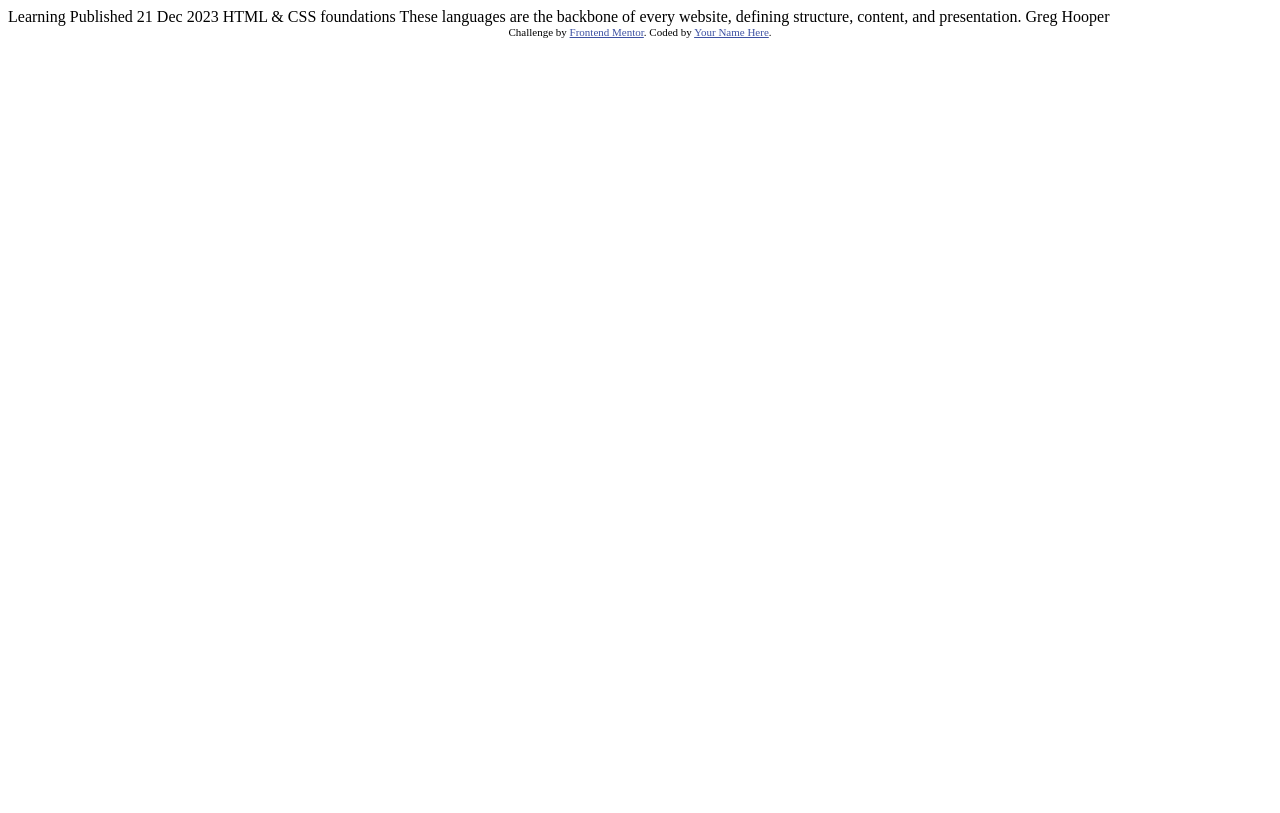
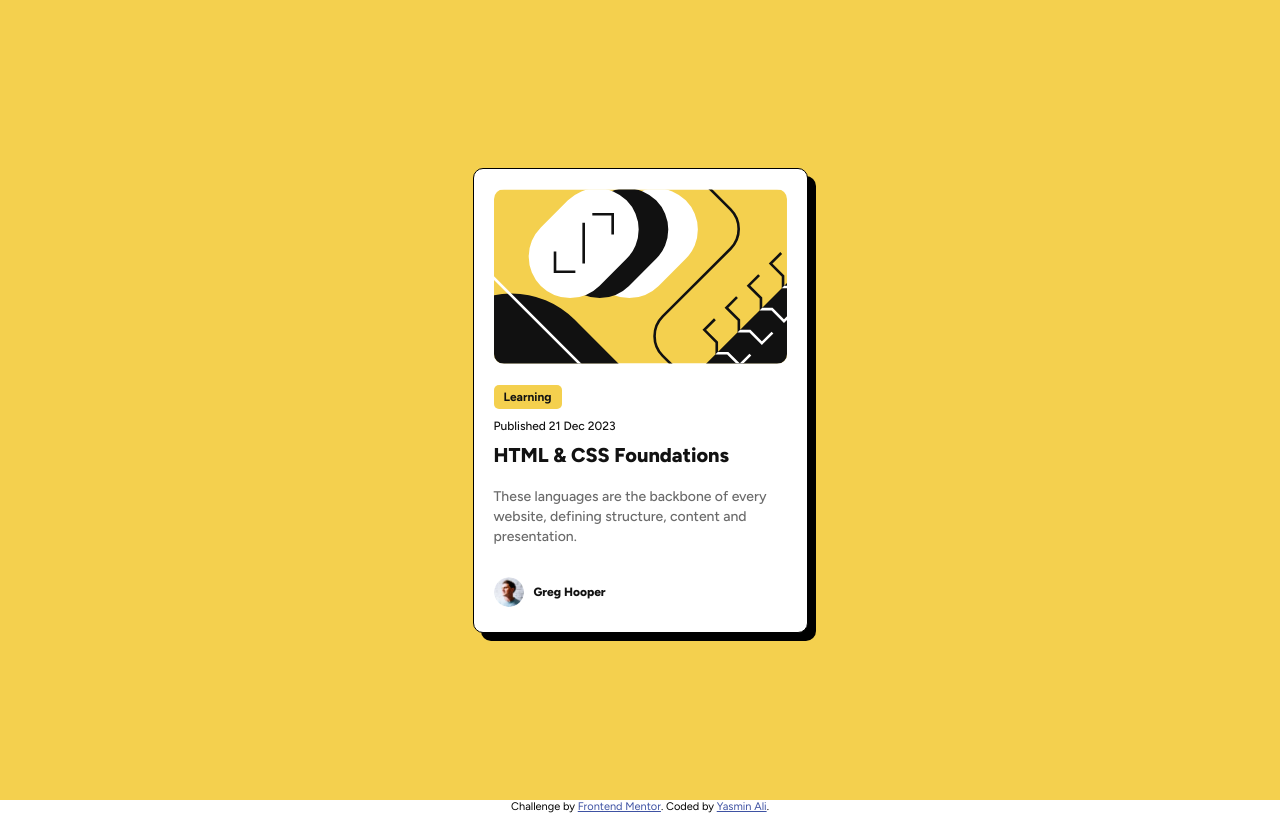
Before and after one commit to jzzmiiinn/Blog-preview-card, a plain HTML site: page index.html in a window 1280 px wide. Drawn offline with Linux system fonts and the light colour scheme.

Commit message:
Build a Blog Review Card

```diff
--- a/index.html
+++ b/index.html
@@ -1,34 +1,50 @@
-<!DOCTYPE html>
+<!doctype html>
 <html lang="en">
   <head>
-  <meta charset="UTF-8">
-  <meta name="viewport" content="width=device-width, initial-scale=1.0"> <!-- displays site properly based on user's device -->
+    <meta charset="UTF-8" />
+    <meta name="viewport" content="width=device-width, initial-scale=1.0" />
 
-  <link rel="icon" type="image/png" sizes="32x32" href="./assets/images/favicon-32x32.png">
+    <link
+      rel="icon"
+      type="image/png"
+      sizes="32x32"
+      href="./assets/images/favicon-32x32.png"
+    />
 
     <title>Frontend Mentor | Blog preview card</title>
-
-  <!-- Feel free to remove these styles or customise in your own stylesheet 👍 -->
-  <style>
-    .attribution { font-size: 0.6875rem; text-align: center; }
-    .attribution a { color: hsl(228, 45%, 44%); }
-  </style>
+    <link rel="stylesheet" href="style.css" />
+    <link rel="preconnect" href="https://fonts.googleapis.com" />
+    <link rel="preconnect" href="https://fonts.gstatic.com" crossorigin />
+    <link
+      href="https://fonts.googleapis.com/css2?family=Figtree:wght@300..900&display=swap"
+      rel="stylesheet"
+    />
   </head>
   <body>
-
-  Learning
-
-  Published 21 Dec 2023
-
-  HTML & CSS foundations
-
-  These languages are the backbone of every website, defining structure, content, and presentation.
-
-  Greg Hooper
-
+    <div class="container">
+      <div class="card">
+        <img
+          class="image"
+          src="assets/images/illustration-article.svg"
+          alt="web 3.0"
+        />
+        <h2>Learning</h2>
+        <p>Published 21 Dec 2023</p>
+        <h1>HTML & CSS Foundations</h1>
+        <p class="content">
+          These languages are the backbone of every website, defining structure,
+          content and presentation.
+        </p>
+        <div class="author">
+          <img src="assets/images/image-avatar.webp" alt="Michelle" />
+          <p>Greg Hooper</p>
+        </div>
+      </div>
+    </div>
     <footer class="attribution">
-    Challenge by <a href="https://www.frontendmentor.io?ref=challenge">Frontend Mentor</a>.
-    Coded by <a href="#">Your Name Here</a>.
+      Challenge by
+      <a href="https://www.frontendmentor.io?ref=challenge">Frontend Mentor</a>.
+      Coded by <a href="#">Yasmin Ali</a>.
     </footer>
   </body>
 </html>
--- /dev/null
+++ b/style.css
@@ -0,0 +1,76 @@
+* {
+  box-sizing: border-box;
+  margin: 0;
+  padding: 0;
+  font-family: "Figtree", sans-serif;
+}
+.attribution {
+  font-size: 0.6875rem;
+  text-align: center;
+}
+.attribution a {
+  color: hsl(228, 45%, 44%);
+}
+.container {
+  display: flex;
+  justify-content: center;
+  align-items: center;
+  height: 100vh;
+  background-color: hsl(47, 88%, 63%);
+}
+.card {
+  background-color: hsl(0, 0%, 100%);
+  border-radius: 10px;
+  box-shadow: 8px 8px 0 black;
+  max-width: 335px;
+  border: 1px black solid;
+  height: 465px;
+  padding: 20px 20px 30px 20px;
+}
+.image {
+  width: 100%;
+  border-radius: 10px;
+}
+h1 {
+  font-size: 20px;
+  margin: 10px 0;
+  font-weight: 800;
+  color: hsl(0, 0%, 7%);
+}
+h2 {
+  font-size: 0.75rem;
+  margin-bottom: 5px;
+  background-color: hsl(47, 88%, 63%);
+  display: inline-block;
+  border-radius: 5px;
+  padding: 5px 10px;
+  margin: 17px 0 10px 0;
+  color: hsl(0, 0%, 7%);
+}
+p {
+  font-weight: 500;
+  font-size: 12px;
+  color: hsl(0, 0%, 7%);
+}
+.content {
+  font-weight: 500;
+  font-size: 14px;
+  color: hsl(0, 0%, 42%);
+  padding: 10px 0;
+  line-height: 20px;
+}
+.author {
+  display: flex;
+  align-items: center;
+  gap: 10px;
+  margin-top: 20px;
+}
+.author p {
+  font-size: 12px;
+  color: hsl(0, 0%, 7%);
+  font-weight: 800;
+}
+.author img {
+  width: 30px;
+  border-radius: 50%;
+}
```
Lines whose indentation alone changed are shown as unchanged.
